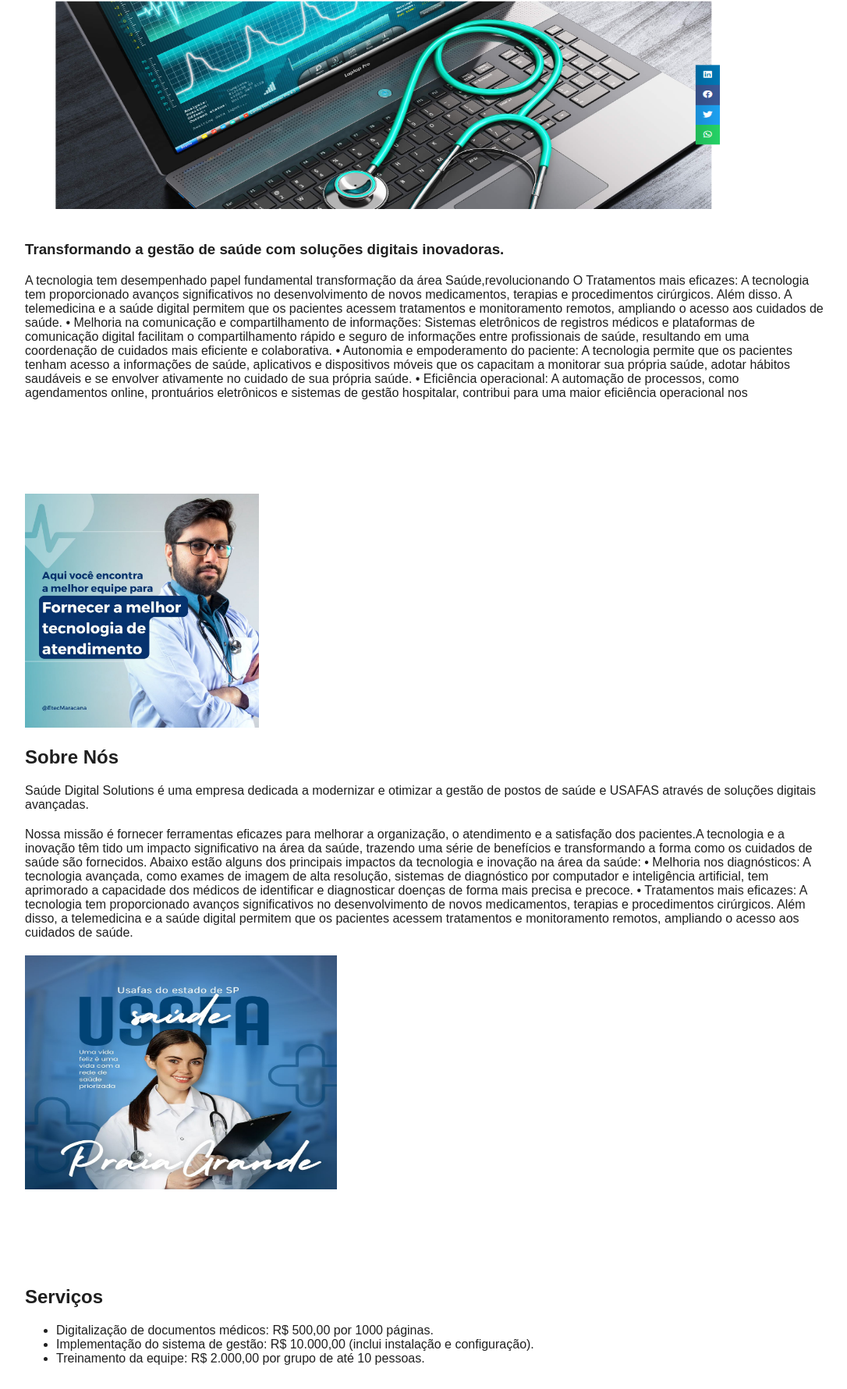
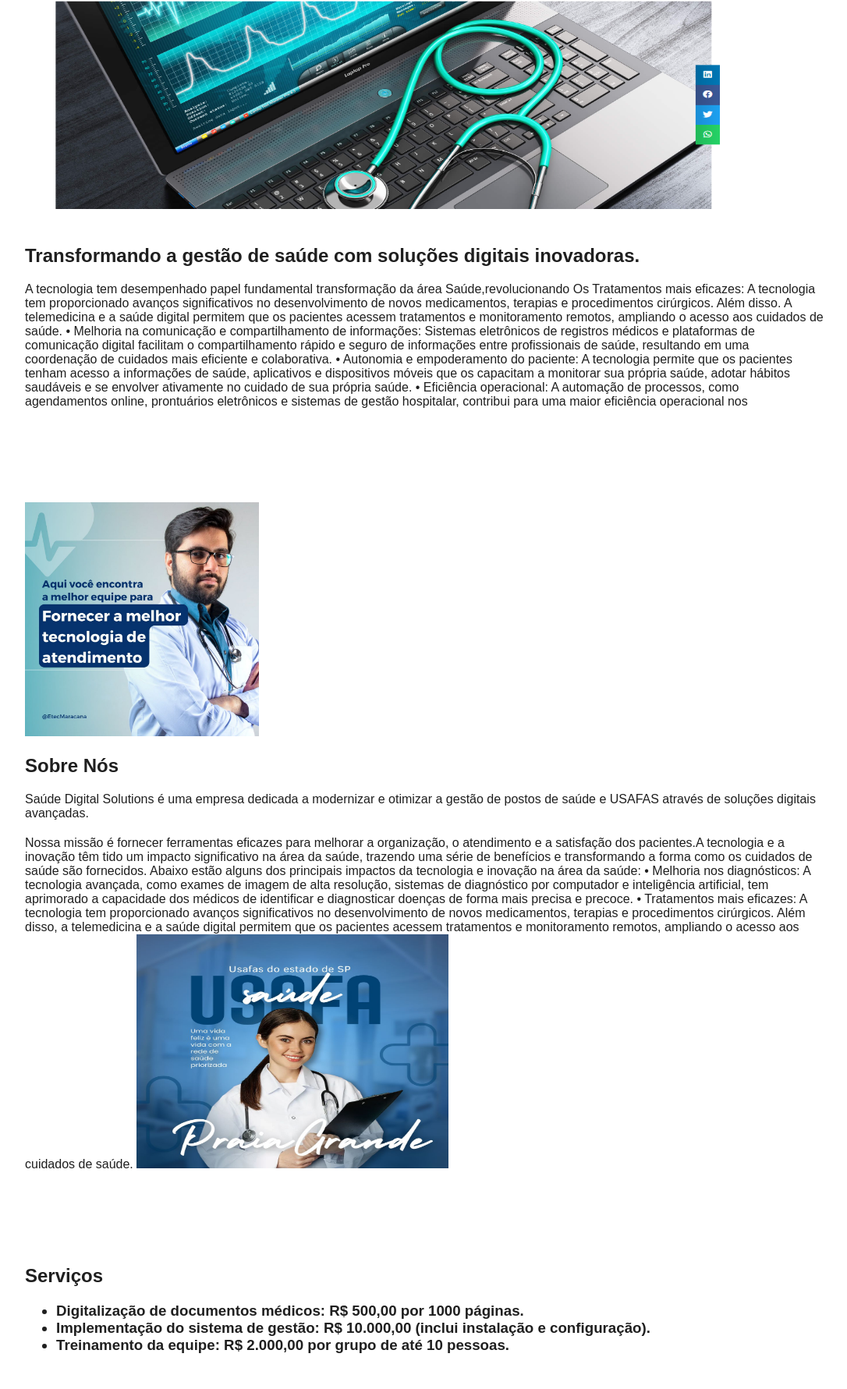
Before and after one commit to graceouBis/Projeto_VM, a plain HTML site: page index.html in a window 1280 px wide. Shown: the part 459-2240 px from the top of the page at 78% size, without its empty margins (96-1182 px from the left). Drawn offline with Linux system fonts and the light colour scheme.

Commit message:
Update index.html
Signed-off-by: graceouBis <166471952+graceouBis@users.noreply.github.com>

```diff
--- a/index.html
+++ b/index.html
@@ -27,9 +27,9 @@
 <div class="container">
 <h1>Bem-vindo à Saúde Digital Solutions</h1>
 <img src="print.png" alt="Logo" width="900" height="400">
-<DIV><h3><p>Transformando a gestão de saúde com soluções digitais inovadoras.</p></H3>
+<div><h2><p>Transformando a gestão de saúde com soluções digitais inovadoras.</p></h2>
 </div>A tecnologia tem desempenhado papel fundamental transformação da área
-Saúde,revolucionando O Tratamentos mais eficazes: A tecnologia tem proporcionado avanços significativos no desenvolvimento de novos medicamentos, terapias e procedimentos cirúrgicos. Além disso.
+Saúde,revolucionando Os Tratamentos mais eficazes: A tecnologia tem proporcionado avanços significativos no desenvolvimento de novos medicamentos, terapias e procedimentos cirúrgicos. Além disso.
 A telemedicina e a saúde digital permitem que os pacientes acessem tratamentos e monitoramento remotos, ampliando o acesso aos cuidados de saúde.
 • Melhoria na comunicação e compartilhamento de informações: Sistemas eletrônicos de registros médicos e plataformas de comunicação digital
  facilitam o compartilhamento rápido e seguro de informações entre profissionais de saúde, resultando em uma coordenação de cuidados mais eficiente e colaborativa.
@@ -44,12 +44,12 @@ contribui para uma maior eficiência operacional nos
     <img src="medico.jpg" alt="Logo" width="300" height="300">
 <h2>Sobre Nós</h2>
 <p>Saúde Digital Solutions é uma empresa dedicada a modernizar e otimizar a gestão de postos de saúde e USAFAS através de soluções digitais avançadas.</p>
-<p>Nossa missão é fornecer ferramentas eficazes para melhorar a organização, o atendimento e a satisfação dos pacientes.A tecnologia e a inovação têm tido um impacto significativo na área da saúde, trazendo uma série de benefícios e transformando a forma como os cuidados de saúde são fornecidos. Abaixo estão alguns dos principais impactos da tecnologia e inovação na área da saúde:
+Nossa missão é fornecer ferramentas eficazes para melhorar a organização, o atendimento e a satisfação dos pacientes.A tecnologia e a inovação têm tido um impacto significativo na área da saúde, trazendo uma série de benefícios e transformando a forma como os cuidados de saúde são fornecidos. Abaixo estão alguns dos principais impactos da tecnologia e inovação na área da saúde:
     • Melhoria nos diagnósticos: A tecnologia avançada, como exames de imagem de alta resolução, sistemas de diagnóstico por computador e inteligência artificial, tem aprimorado a capacidade dos médicos de identificar e diagnosticar doenças de forma mais precisa e precoce.
     • Tratamentos mais
     eficazes: A tecnologia tem proporcionado avanços significativos no
     desenvolvimento de novos medicamentos, terapias e procedimentos cirúrgicos. Além disso, a telemedicina e a saúde digital permitem que os pacientes acessem tratamentos e monitoramento remotos, ampliando o acesso aos cuidados de saúde.
-    </p>
+
 <img src="medica.jpg" alt="Logo" width="400" height="300">
 
 </div>
@@ -58,11 +58,11 @@ contribui para uma maior eficiência operacional nos
 <section id="servicos" class="section">
 <div class="container">
 <h2>Serviços</h2>
-<ul>
+<ul><h3>
 <li>Digitalização de documentos médicos: R$ 500,00 por 1000 páginas.</li>
 <li>Implementação do sistema de gestão: R$ 10.000,00 (inclui instalação e configuração).</li>
 <li>Treinamento da equipe: R$ 2.000,00 por grupo de até 10 pessoas.</li>
-</ul>
+</ul></h3>
 </div>
 </section>
 <section id="contato" class="section">
```
